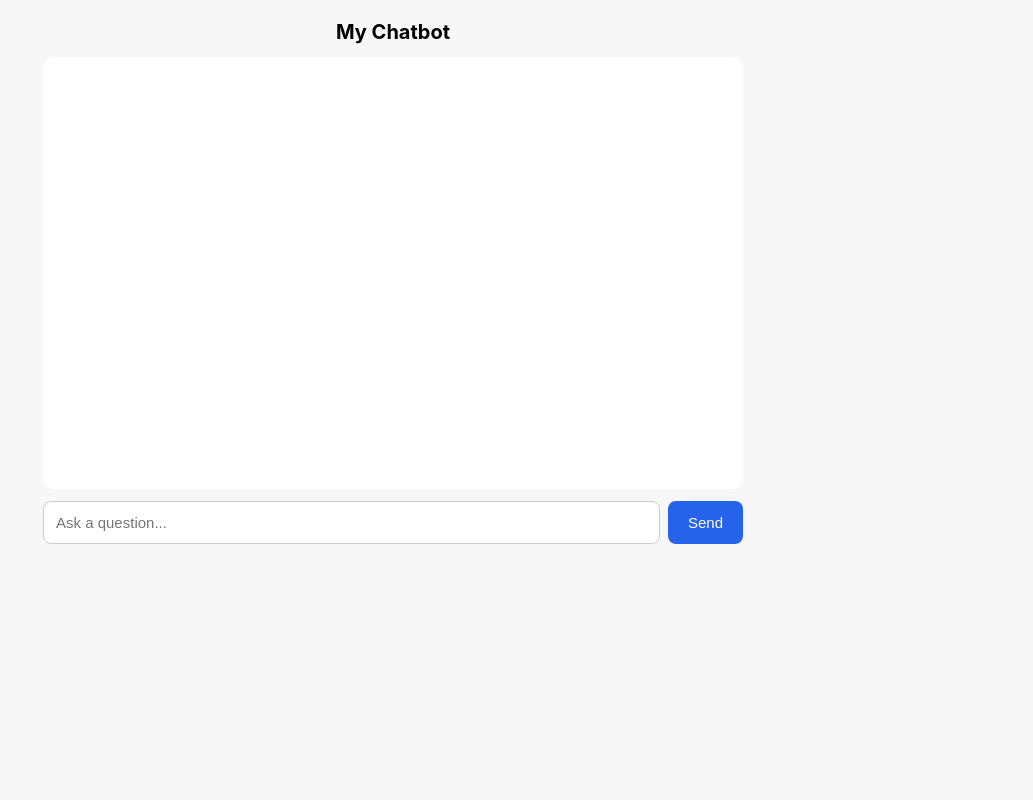
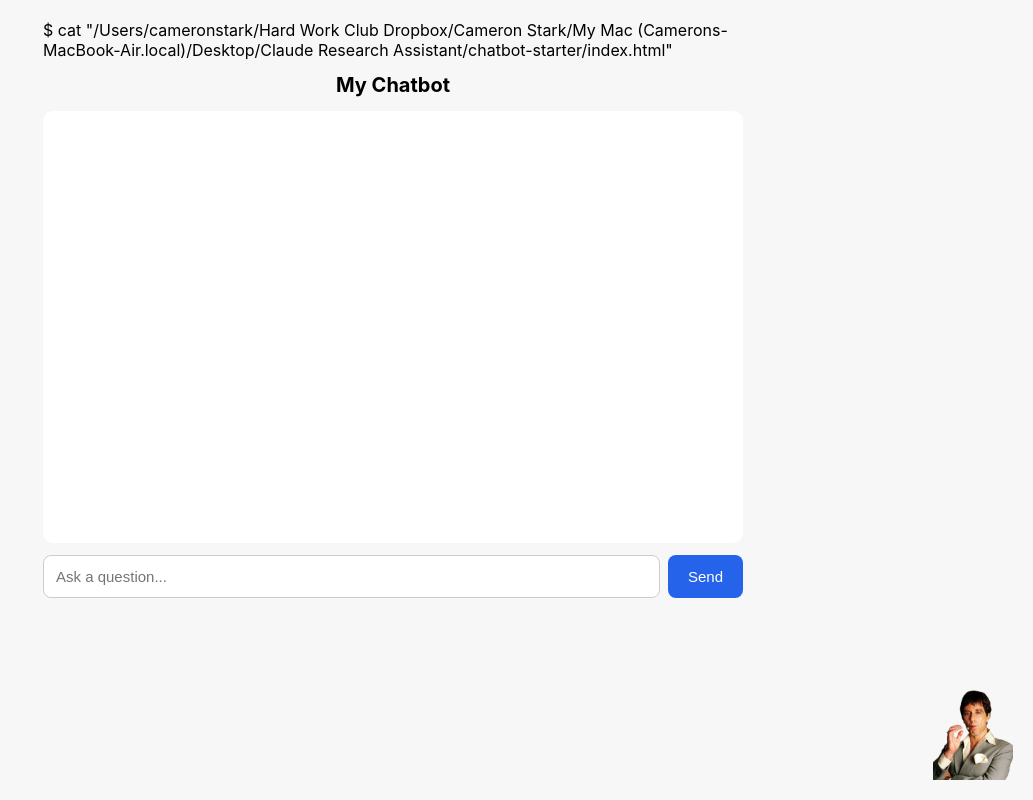
Before and after one commit to cameronHWC/AI-Pacino, a website: page index.html in a window 1280 px wide. Shown: the whole page, without its empty margins (247-1280 px from the left). Drawn offline with Linux system fonts and the light colour scheme.

Commit message:
Add corner image to chatbot layout

```diff
--- a/index.html
+++ b/index.html
@@ -1,3 +1,5 @@
+$ cat "/Users/cameronstark/Hard Work Club Dropbox/Cameron Stark/My Mac (Camerons-MacBook-Air.local)/Desktop/Claude Research Assistant/chatbot-starter/index.html"
+
 <title>My Chatbot</title>
 <meta name="viewport" content="width=device-width, initial-scale=1">
 <style>
@@ -59,6 +61,13 @@
   #send:disabled {
     opacity: 0.5;
   }
+  #cornerImage {
+    position: fixed;
+    bottom: 20px;
+    right: 20px;
+    max-width: 80px;
+    height: auto;
+  }
 </style>
 
 <h1>My Chatbot</h1>
@@ -67,6 +76,8 @@
   <input id="question" type="text" placeholder="Ask a question..." />
   <button id="send">Send</button>
 </div>
+
+<img id="cornerImage" src="corner-image.png" alt="" />
 
 <script>
   const messagesEl = document.getElementById("messages");
```
